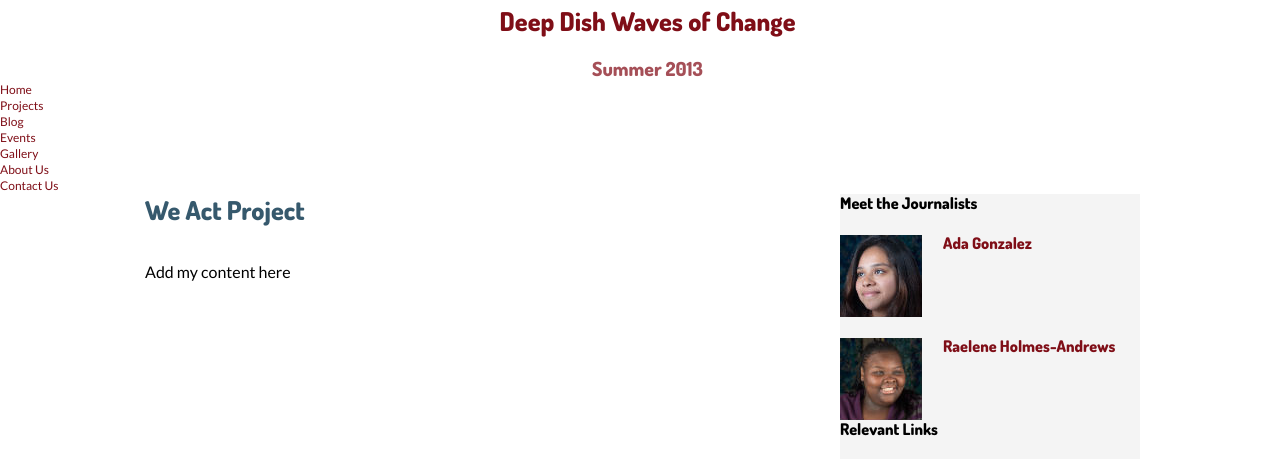
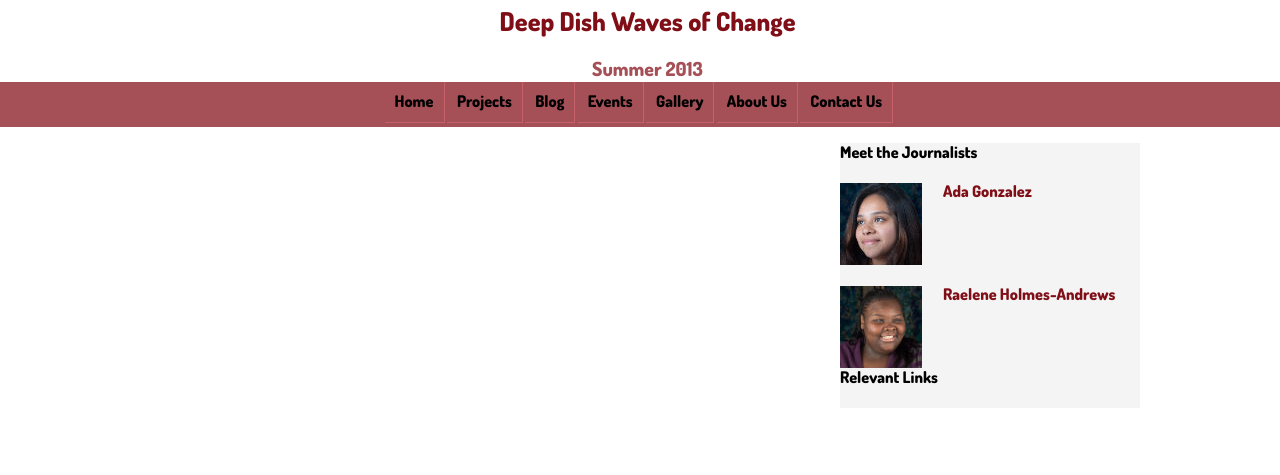
Before and after one commit to WavesofChange/woc-jekyll, a Jekyll site: the page built from projects/we-act.html, in a window 1280 px wide. Shown: the top 475 px of the page. Built offline with Jekyll 4.4.1, drawn with Linux system fonts in a browser that asks for light colours.

Commit message:
fixed page layout

```diff
--- a/projects/we-act.html
+++ b/projects/we-act.html
@@ -1,55 +1,12 @@
-<!DOCTYPE html>
-<html>
-  <head>
-    <meta charset="utf-8">
-    <meta http-equiv="X-UA-Compatible" content="IE=edge,chrome=1">
-    <title>West Harlem for Environmental Action/ We Act For Environmental Justice</title>
-    <meta name="viewport" content="width=device-width">
+---
+layout: default
+title: WE ACT
+author: Ada Gonzalez, Raelene Holmes
+date: 2013-07-25
+categories: projects
+---
 
-    <!-- syntax highlighting CSS -->
-    <link rel="stylesheet" href="css/syntax.css">
-
-    <!-- Custom CSS -->
-    <link rel="stylesheet" href="/css/main.css">
-    <link href='http://fonts.googleapis.com/css?family=Dosis:800' rel='stylesheet' type='text/css'>
-    <link href='http://fonts.googleapis.com/css?family=Lato' rel='stylesheet' type='text/css'>
-    <link rel="stylesheet" type="text/css" href="/css/flexslider.css">
-
-    <!-- jQuery -->
-    <script src="http://ajax.googleapis.com/ajax/libs/jquery/1/jquery.min.js"></script>
-    <script>window.jQuery || document.write('<script src="/js/libs/jquery-1.7.min.js">\x3C/script>')</script>
-
-    <!-- Custom JS -->
-    <script src="/js/modernizr.js"></script>
-  </head>
-
-  <body class="">
-
-    <div class="body-container">
-      <header class="header">
-        <h1><a href="/index.html">Deep Dish Waves of Change</a></h1>
-        <h2>Summer 2013</h2>
-      </header>
-
-      <nav class="navcontainer">
-        <ul class="nav">
-          <li> <a href="/index.html"> Home </a> </li>
-          <li> <a href="/projects/index.html"> Projects </a> </li>
-          <li> <a href="/blog/index.html"> Blog </a> </li>
-          <li> <a href="/events/index.html"> Events </a> </li>
-          <li> <a href="/gallery/index.html"> Gallery </a> </li>
-          <li> <a href="/about/index.html"> About Us </a> </li>
-          <li> <a href="/contact/index.html"> Contact Us </a> </li>
-        </ul>
-      </nav>
-
-      <div class="container">
-        <main>
-            <section class="content">
-	<h1>We Act Project </h1>
-
-	<p>Add my content here</p>
-</section>
+<section></section>
 
 <aside>
 	<div>
@@ -77,18 +34,3 @@
 			<!-- @TODO Add a list of the resources you have used for this project -->
 	</div>
 <aside>
-        </main>
-      </div>
-
-      <!-- <footer>
-        Footer Information here
-      </footer> -->
-    </div>
-
-    <!-- FlexSlider -->
-    <script src="/js/masonry.pkgd.min.js"></script>
-    <script defer src="/js/jquery.flexslider.js"></script>
-    <script defer src="/js/scripts.js"></script>
-
-  </body>
-</html>
```
